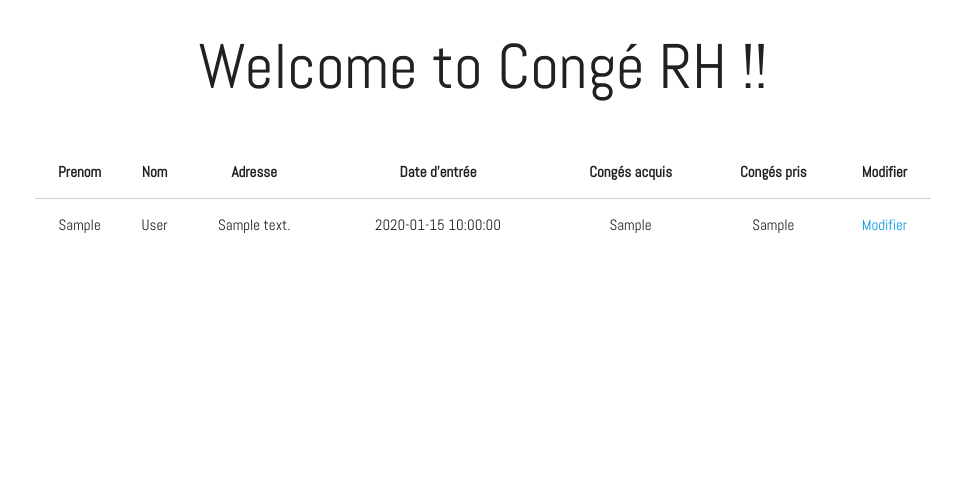
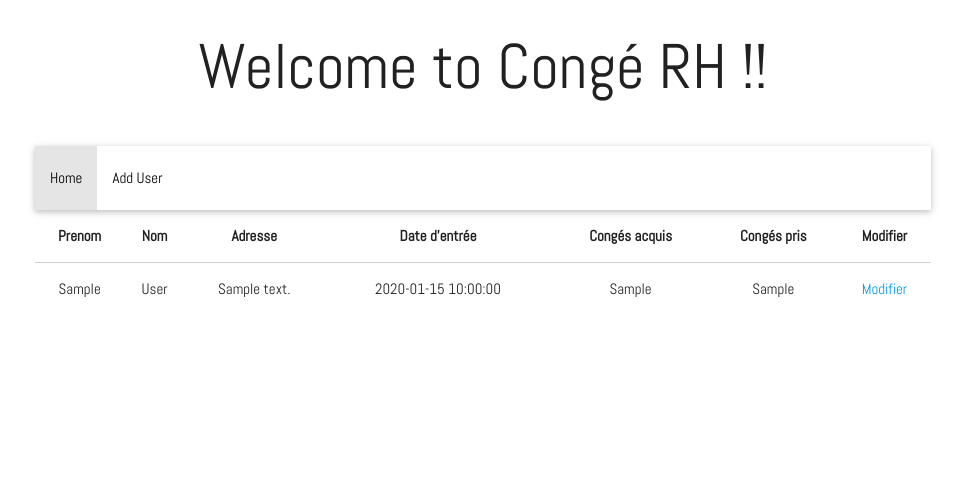
Before and after one commit to isma91/conge-rh, a PHP site: page /view/index.php in a window 1280 px wide. Shown: the top 496 px of the page, without its empty margins (157-1122 px from the left). Run offline with PHP 8.4, Linux system fonts and the light colour scheme; tables that the repository leaves empty or names only in its code hold one stand-in row (values such as "Sample post").

Commit message:
adding a nav bar

```diff
--- a/v3/view/index.php
+++ b/v3/view/index.php
@@ -20,6 +20,16 @@
     <div class="row center">
         <h1>Welcome to Congé RH !!</h1>
     </div>
+</div>
+<div class="container">
+    <nav>
+        <div class="nav-wrapper">
+            <ul>
+                <li class="active"><a href="index.php">Home</a></li>
+                <li><a href="register.php">Add User</a></li>
+            </ul>
+        </div>
+    </nav>
 </div>
 <div class="container">
     <table class="highlight centered">
```
